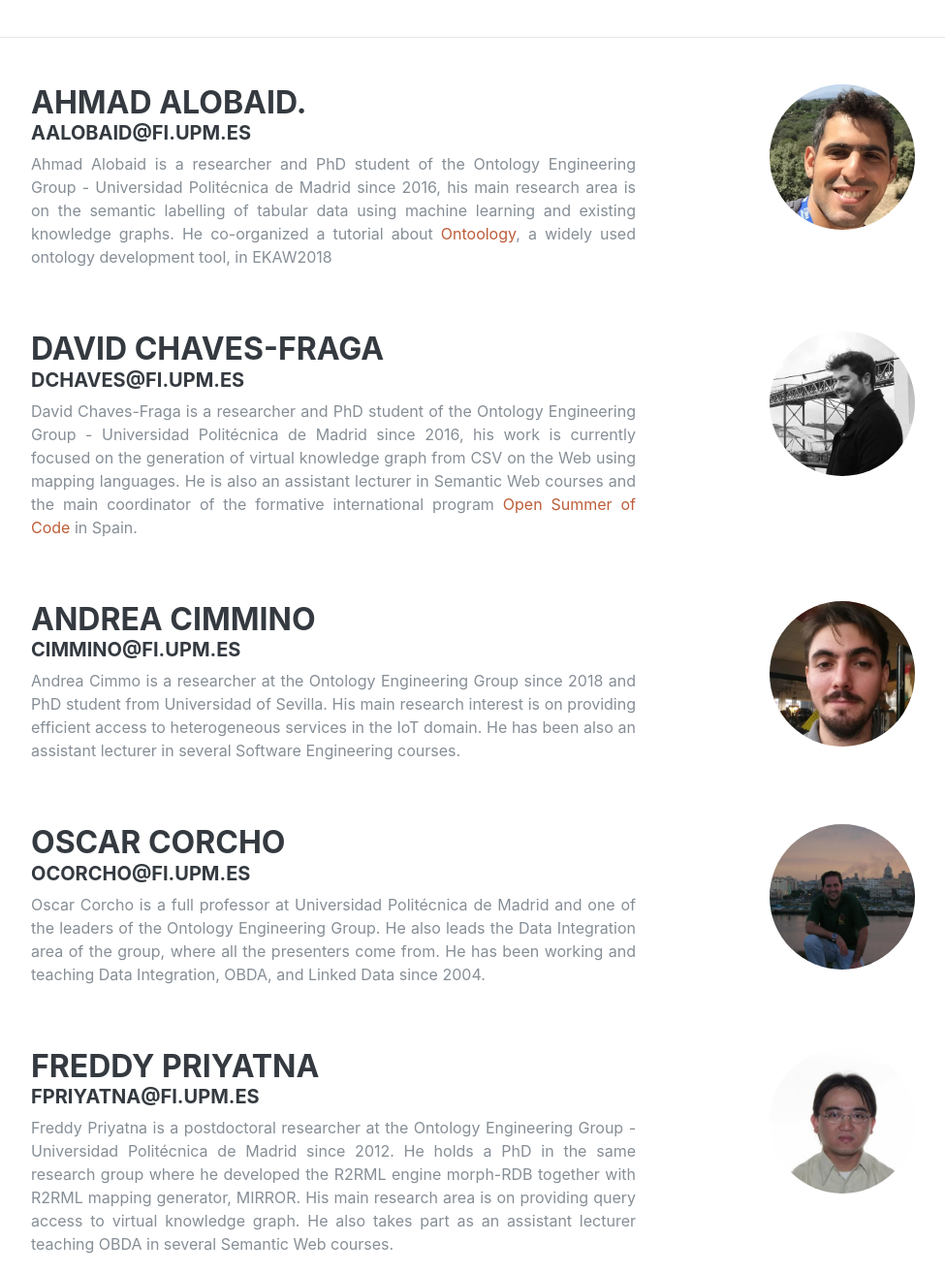
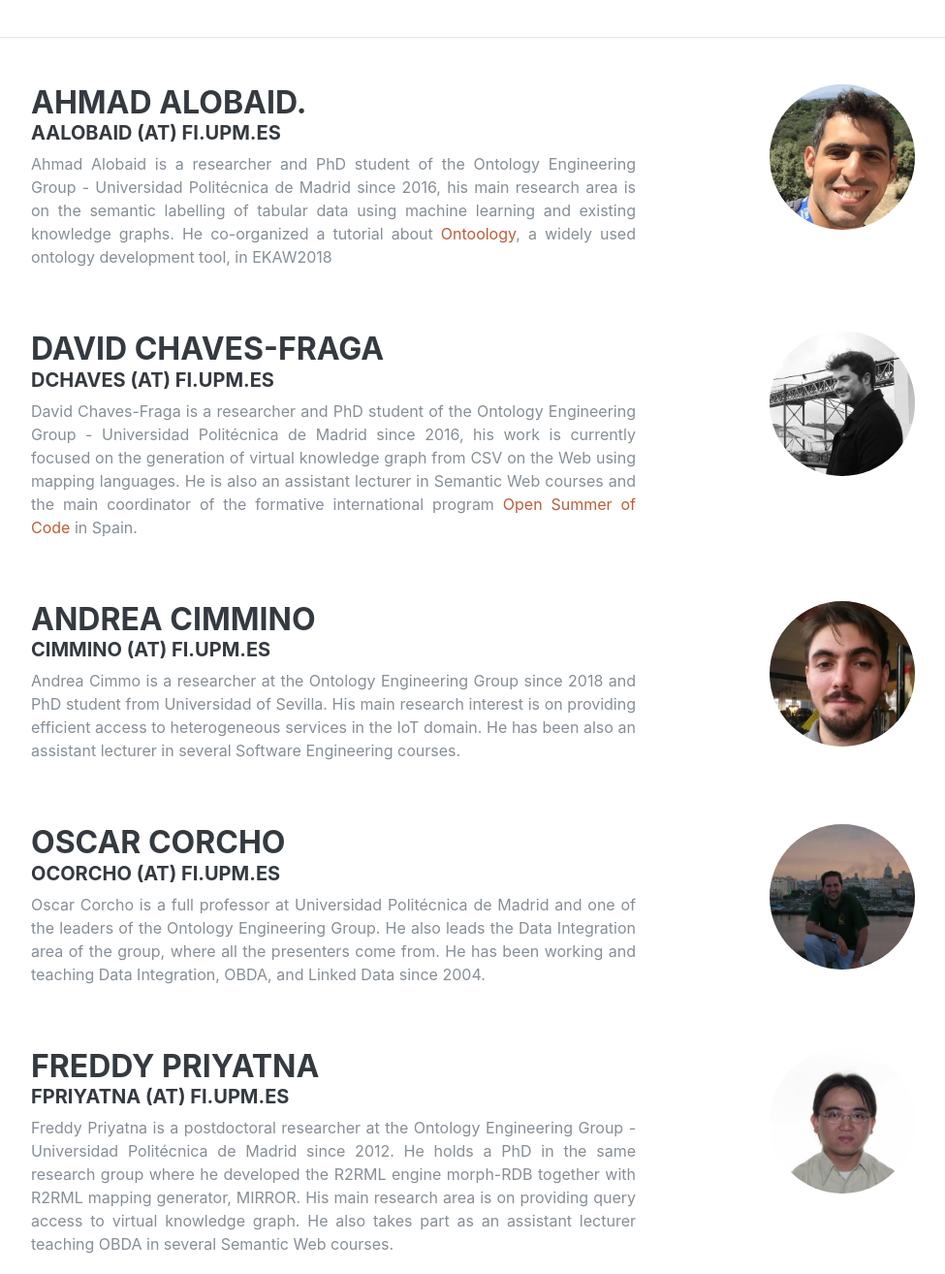
Before and after one commit to oeg-dataintegration/kgc-tutorial-2019, a plain HTML site: page index.html in a window 1280 px wide. Shown: the part 2540-3854 px from the top of the page at 97% size, without its empty margins (288-1263 px from the left). Drawn offline with Linux system fonts and the light colour scheme; a web font is replaced by a local one.

Commit message:
remote @ from emails to avoid spams

```diff
--- a/index.html
+++ b/index.html
@@ -192,7 +192,7 @@
 
           <div class="resume-item d-flex flex-column flex-md-row mb-5">
             <div class="resume-content mr-auto">
-              <h3 class="mb-0">Ahmad Alobaid. </h3> <h5>aalobaid@fi.upm.es</h5>
+              <h3 class="mb-0">Ahmad Alobaid. </h3> <h5>aalobaid (at) fi.upm.es</h5>
               <p>Ahmad Alobaid is a researcher and PhD student of the Ontology Engineering Group - Universidad Politécnica de Madrid since 2016, his main research area is on the semantic labelling of tabular data using machine learning and existing knowledge graphs. He co-organized a tutorial about <a href="http://ontoology.linkeddata.es/ ">Ontoology</a>, a widely used ontology development tool, in EKAW2018</p>
             </div>
             <div class="resume-date text-md-right">
@@ -202,7 +202,7 @@
 
           <div class="resume-item d-flex flex-column flex-md-row mb-5">
             <div class="resume-content mr-auto">
-              <h3 class="mb-0">David Chaves-Fraga</h3> <h5>dchaves@fi.upm.es</h5>
+              <h3 class="mb-0">David Chaves-Fraga</h3> <h5>dchaves (at) fi.upm.es</h5>
               <p>David Chaves-Fraga is a researcher and PhD student of the Ontology Engineering Group - Universidad Politécnica de Madrid since 2016, his work is currently focused on the generation of virtual knowledge graph from CSV on the Web using mapping languages. He is also an assistant lecturer in Semantic Web courses and the main coordinator of the formative international program <a href="http://summerofcode.oeg-upm.net/">Open Summer of Code</a> in Spain.</p>
             </div>
             <div class="resume-date text-md-right">
@@ -212,7 +212,7 @@
 
           <div class="resume-item d-flex flex-column flex-md-row mb-5">
             <div class="resume-content mr-auto">
-              <h3 class="mb-0">Andrea Cimmino</h3> <h5>cimmino@fi.upm.es</h5>
+              <h3 class="mb-0">Andrea Cimmino</h3> <h5>cimmino (at) fi.upm.es</h5>
               <p>Andrea Cimmo is a researcher at the Ontology Engineering Group since 2018 and PhD student from Universidad of Sevilla. His main research interest is on providing efficient access to heterogeneous services in the IoT domain. He has been also an assistant lecturer in several Software Engineering courses.</p>
             </div>
             <div class="resume-date text-md-right">
@@ -222,7 +222,7 @@
 
           <div class="resume-item d-flex flex-column flex-md-row mb-5">
             <div class="resume-content mr-auto">
-              <h3 class="mb-0">Oscar Corcho</h3> <h5>ocorcho@fi.upm.es</h5>
+              <h3 class="mb-0">Oscar Corcho</h3> <h5>ocorcho (at) fi.upm.es</h5>
               <p>Oscar Corcho is a full professor at Universidad Politécnica de Madrid and one of the leaders of the Ontology Engineering Group. He also leads the Data Integration area of the group, where all the presenters come from. He has been working and teaching Data Integration, OBDA, and Linked Data since 2004.</p>
             </div>
             <div class="resume-date text-md-right">
@@ -232,7 +232,7 @@
 
           <div class="resume-item d-flex flex-column flex-md-row mb-5">
             <div class="resume-content mr-right">
-              <h3 class="mb-0">Freddy Priyatna</h3> <h5>fpriyatna@fi.upm.es</h5>
+              <h3 class="mb-0">Freddy Priyatna</h3> <h5>fpriyatna (at) fi.upm.es</h5>
               <p>Freddy Priyatna is a postdoctoral researcher at the Ontology Engineering Group - Universidad Politécnica de Madrid since 2012. He holds a PhD in the same research group where he developed the R2RML engine morph-RDB together with R2RML mapping generator, MIRROR. His main research area is on providing query access to virtual knowledge graph. He also takes part as an assistant lecturer teaching OBDA in several Semantic Web courses.  </p>
             </div>
             <div class="resume-date text-md-right">
```
